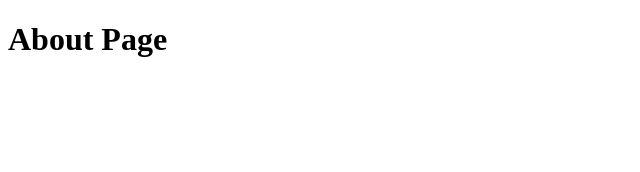
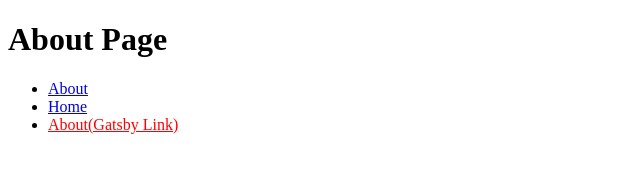
Before and after one commit to BrunoViveiros/Udemy, a Gatsby site in the folder Willian Justen/Gatsby/my-blog/: page /about in a window 1280 px wide. Shown: the whole page, without its empty margins (0-640 px from the left). Built offline with nearby package versions, Linux system fonts and the light colour scheme; Gatsby itself is replaced by a stand-in of ours.

Commit message:
9. Entendendo como o gatsby-link funciona

```diff
--- a/Willian Justen/Gatsby/my-blog/src/pages/about.js
+++ b/Willian Justen/Gatsby/my-blog/src/pages/about.js
@@ -1,7 +1,25 @@
-import React from 'react'
+import React from "react"
+import { Link } from "gatsby"
 
 const AboutPage = () => (
-  <h1>About Page</h1>
+  <>
+    <h1>About Page</h1>
+    <ul>
+      <li>
+        <a href="/about">About</a>
+      </li>
+      <li>
+        <Link to="/" activeStyle={{ color: "red" }}>
+          Home
+        </Link>
+      </li>
+      <li>
+        <Link to="/about" activeStyle={{ color: "red" }}>
+          About(Gatsby Link)
+        </Link>
+      </li>
+    </ul>
+  </>
 )
 
 export default AboutPage
```
Also changed, not shown: Willian Justen/Gatsby/my-blog/src/pages/index.js (+12 -0 lines).
